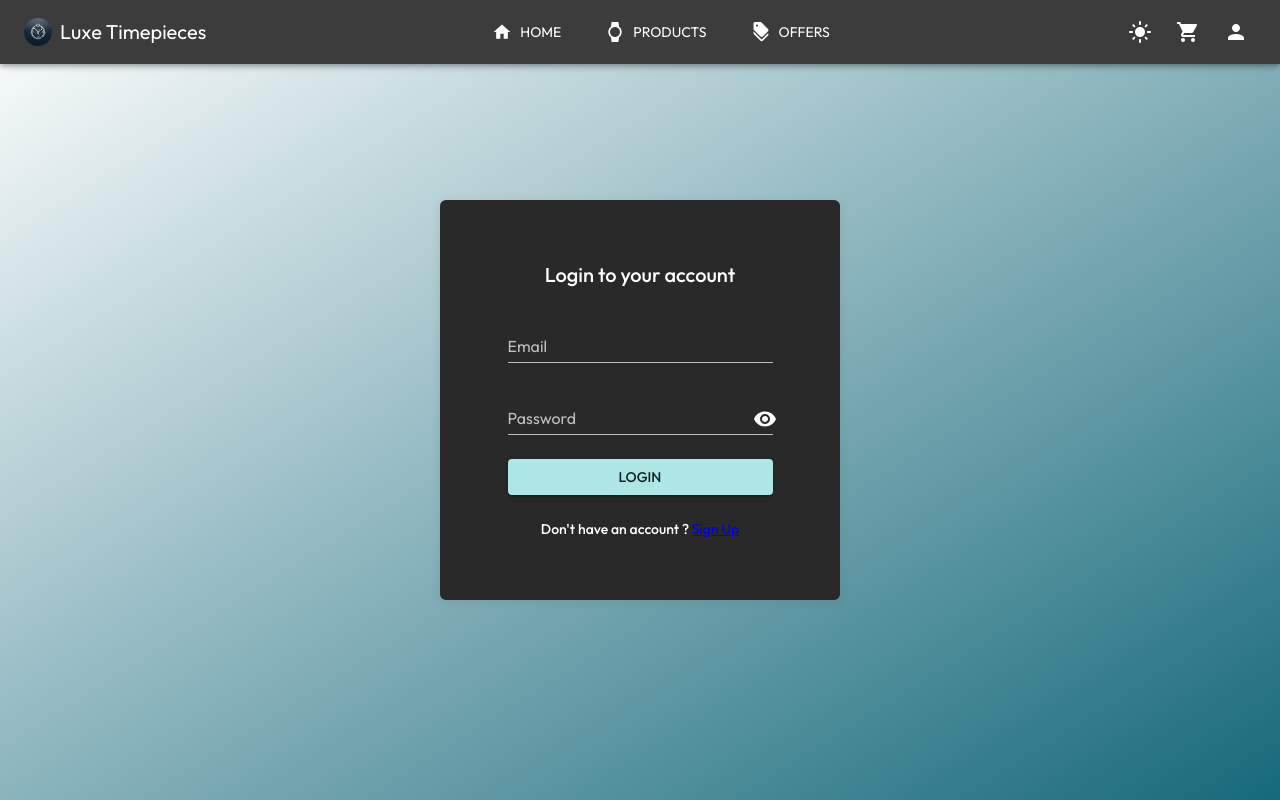
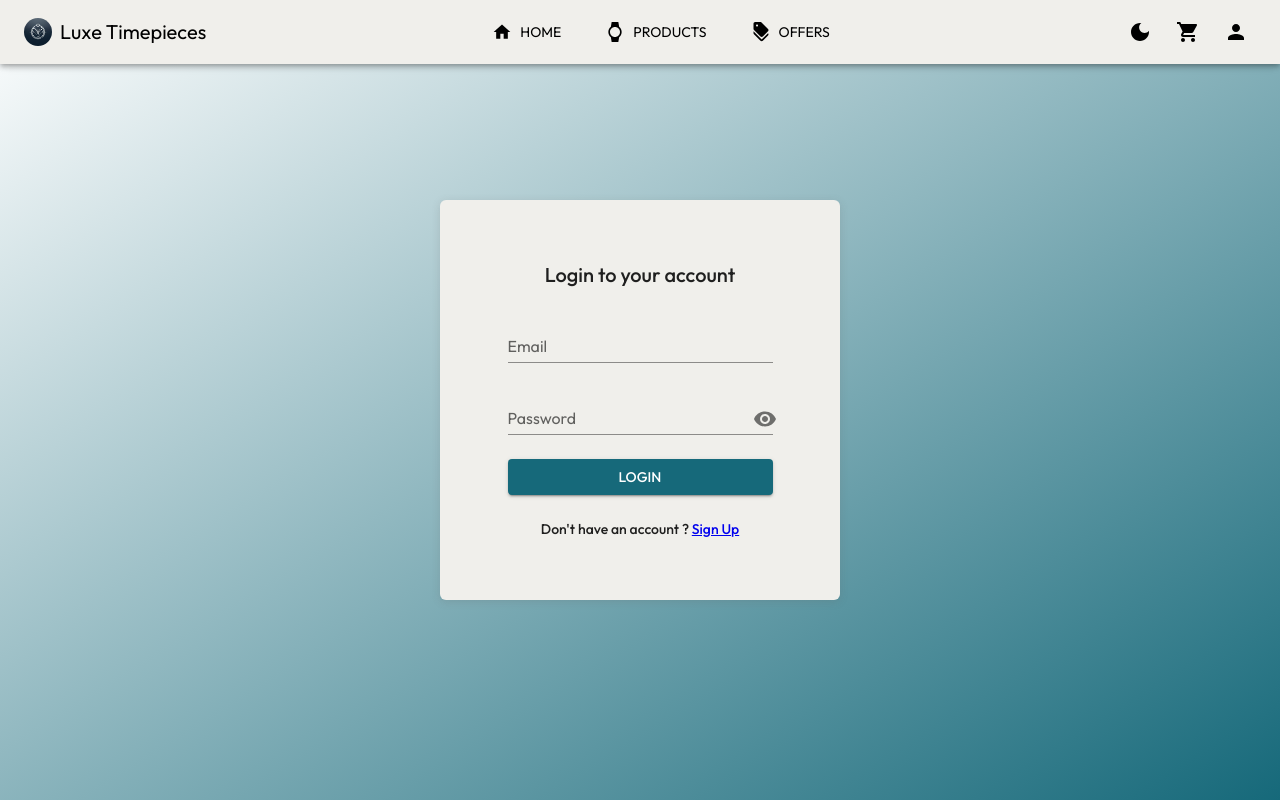
Before and after one commit to ahmad-ebrahim-1/Luxe-Timepieces, a React (Vite) app in the folder frontend/: page /login in a window 1280 px wide. Built offline with nearby package versions, Linux system fonts and the light colour scheme.

Commit message:
fix Fullscreen

```diff
--- a/frontend/index.html
+++ b/frontend/index.html
@@ -2,7 +2,7 @@
 <html lang="en">
   <head>
     <meta charset="UTF-8" />
-    <link rel="icon" type="image/svg+xml" href="/public/logo.jpg" />
+    <link rel="icon" type="image/svg+xml" href="/logo.jpg" />
     <meta name="viewport" content="width=device-width, initial-scale=1.0" />
     <title>Luxe Timepieces</title>
   </head>
--- a/frontend/src/App.jsx
+++ b/frontend/src/App.jsx
@@ -11,7 +11,7 @@ import Signup from "./views/Signup";
 import Navbar from "./components/Navbar";
 
 function App() {
-  const [isDark, setIsDark] = useState(true);
+  const [isDark, setIsDark] = useState(false);
 
   const lightTheme = createTheme({
     palette: {
--- a/frontend/src/components/FullScreen.jsx
+++ b/frontend/src/components/FullScreen.jsx
@@ -1,6 +1,6 @@
 import { Box } from "@mui/material";
 
-const Fullscreen = ({ children, gradientBG }) => {
+const FullScreen = ({ children, gradientBG }) => {
   return (
     <Box
       component="section"
@@ -21,4 +21,4 @@ const Fullscreen = ({ children, gradientBG }) => {
   );
 };
 
-export default Fullscreen;
+export default FullScreen;
--- a/frontend/src/components/Loader.jsx
+++ b/frontend/src/components/Loader.jsx
@@ -1,17 +1,17 @@
 import { Box } from "@mui/material";
-import Fullscreen from "./Fullscreen";
+import FullScreen from "./FullScreen";
 import CircularProgress from "@mui/material/CircularProgress";
 
 const Loader = () => {
   return (
-    <Fullscreen>
+    <FullScreen>
       <Box
         component="div"
         sx={{ minHeight: "inherit", display: "grid", placeItems: "center" }}
       >
         <CircularProgress />
       </Box>
-    </Fullscreen>
+    </FullScreen>
   );
 };
 
--- a/frontend/src/components/Navbar.jsx
+++ b/frontend/src/components/Navbar.jsx
@@ -28,7 +28,7 @@ import {
 } from "@mui/icons-material";
 import MenuIcon from "@mui/icons-material/Menu";
 
-import logo from "/public/logo.jpg";
+import logo from "/logo.jpg";
 
 // Routes data
 const links = [
--- a/frontend/src/components/Hero.jsx
+++ b/frontend/src/components/home-page/Hero.jsx
@@ -1,12 +1,12 @@
 import { Box, Button, Typography } from "@mui/material";
-import Fullscreen from "../components/Fullscreen";
 import { ArrowRightAlt } from "@mui/icons-material";
 
-import watchImage from "/public/hero-watch.png";
+import watchImage from "/hero-watch.png";
+import FullScreen from "../FullScreen";
 
 const Hero = ({ isDark }) => {
   return (
-    <Fullscreen>
+    <FullScreen>
       <Box
         component="div"
         sx={{
@@ -91,7 +91,7 @@ const Hero = ({ isDark }) => {
           src={watchImage}
         />
       </Box>
-    </Fullscreen>
+    </FullScreen>
   );
 };
 
--- a/frontend/src/views/Homepage.jsx
+++ b/frontend/src/views/Homepage.jsx
@@ -1,4 +1,4 @@
-import Hero from "../components/Hero";
+import Hero from "../components/home-page/Hero";
 
 const Homepage = ({ isDark }) => {
   return (
--- a/frontend/src/views/Login.jsx
+++ b/frontend/src/views/Login.jsx
@@ -8,7 +8,7 @@ import {
   TextField,
   Typography,
 } from "@mui/material";
-import Fullscreen from "../components/Fullscreen";
+import FullScreen from "../components/FullScreen";
 import { Visibility, VisibilityOff } from "@mui/icons-material";
 
 const Login = () => {
@@ -58,7 +58,7 @@ const Login = () => {
   };
 
   return (
-    <Fullscreen gradientBG>
+    <FullScreen gradientBG>
       <Box
         component="div"
         sx={{
@@ -142,7 +142,7 @@ const Login = () => {
           </Typography>
         </Box>
       </Box>
-    </Fullscreen>
+    </FullScreen>
   );
 };
 
--- a/frontend/src/views/Products.jsx
+++ b/frontend/src/views/Products.jsx
@@ -13,7 +13,7 @@ import {
   Select,
   MenuItem,
 } from "@mui/material";
-import FullScreen from "../components/Fullscreen";
+import FullScreen from "../components/FullScreen";
 import CustomCard from "../components/CustomCard";
 
 //TMP
```
